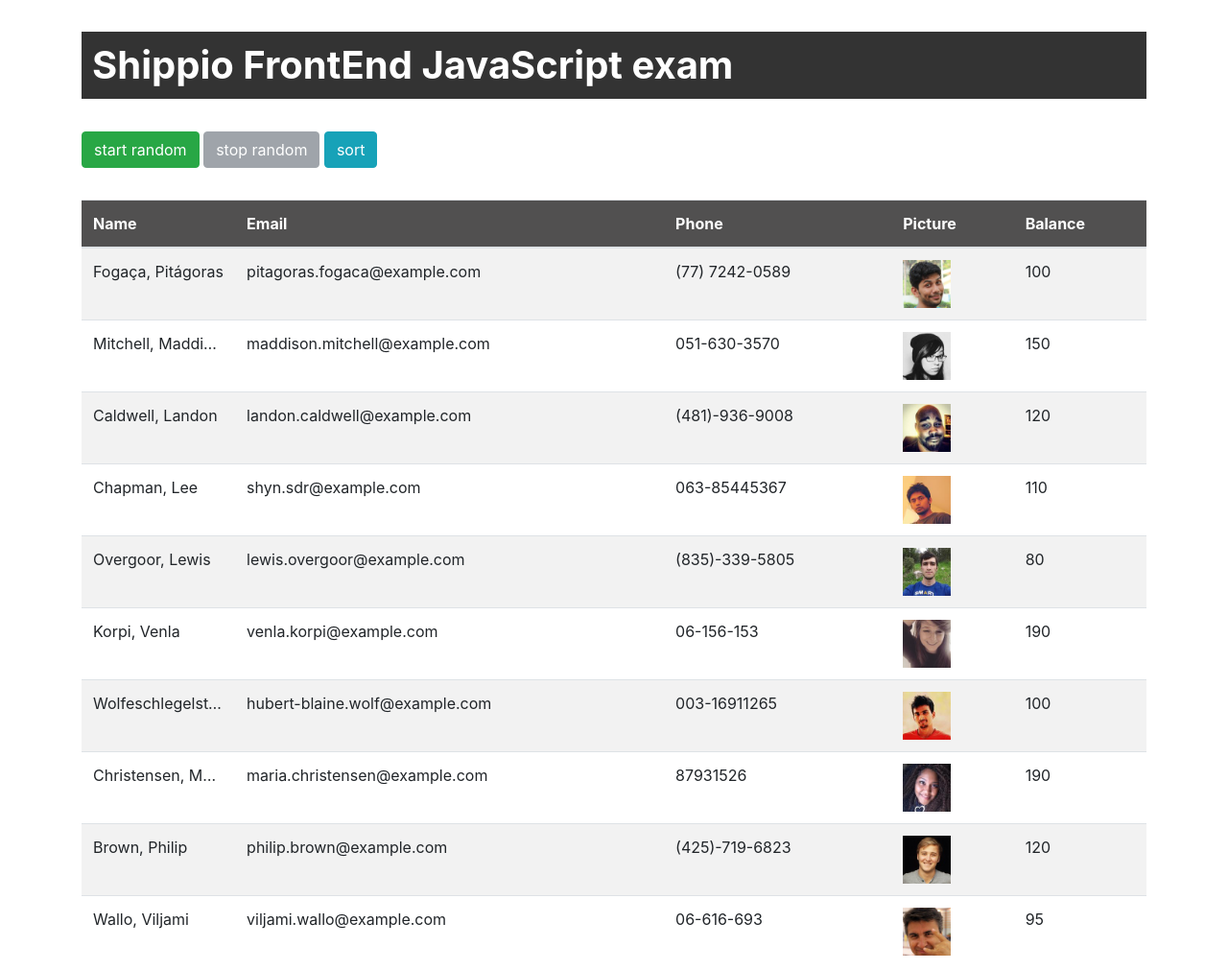
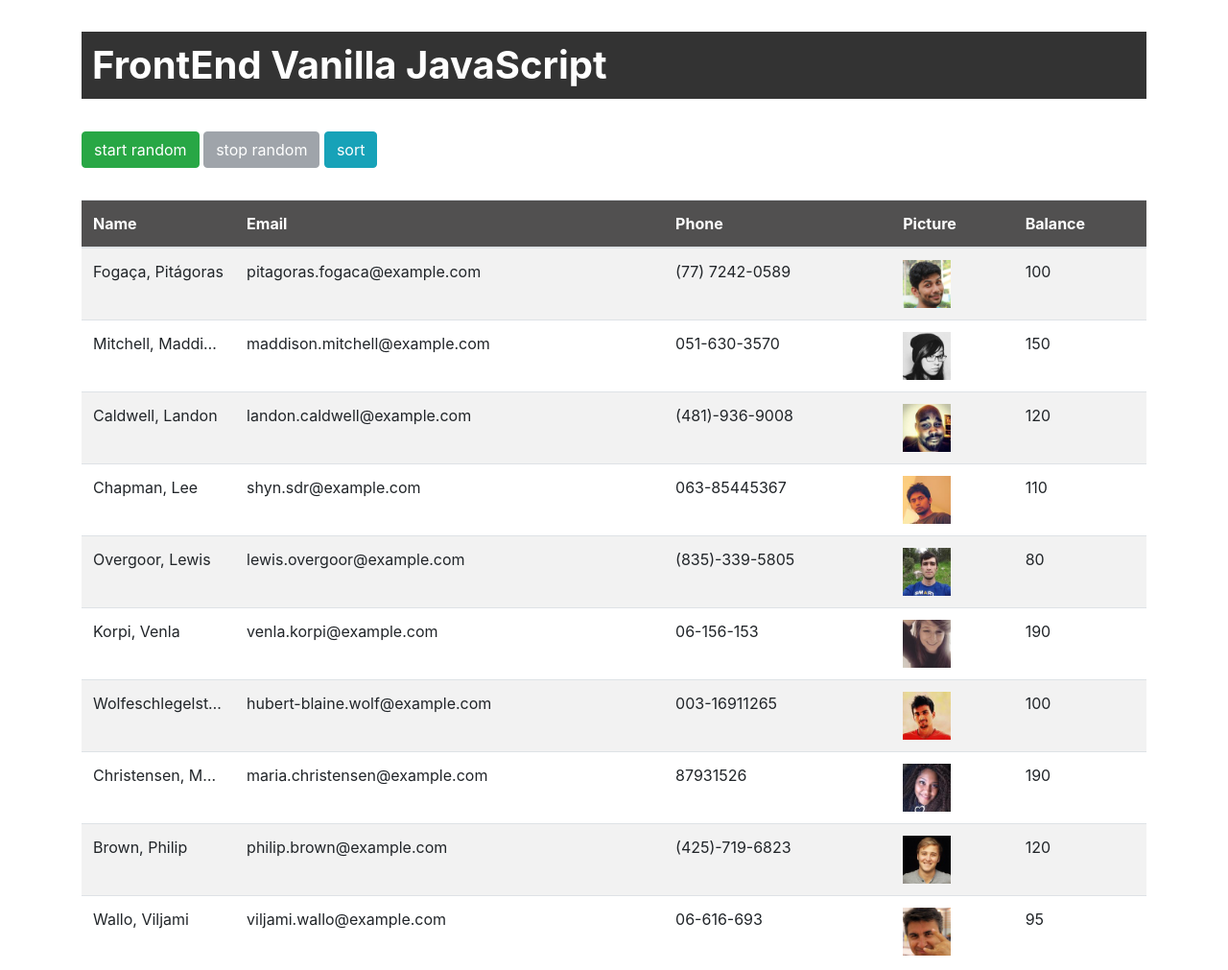
Before and after one commit to pragyat1295/vanilla_Js_Frontend, a plain HTML site: page index.html in a window 1280 px wide. Shown: the whole page at 96% size. Drawn offline with Linux system fonts and the light colour scheme.

Commit message:
changes push

```diff
--- a/index.html
+++ b/index.html
@@ -9,7 +9,7 @@
   </head>
   <body>
     <div class="container">
-      <h2 class = 'head-text'>Shippio FrontEnd JavaScript exam</h2>
+      <h2 class = 'head-text'>FrontEnd Vanilla JavaScript </h2>
       <form role="form">
         <div class="form-group decision-buttons">
           <button id="start" type="button" class="btn btn-success ">start random</button>
```
